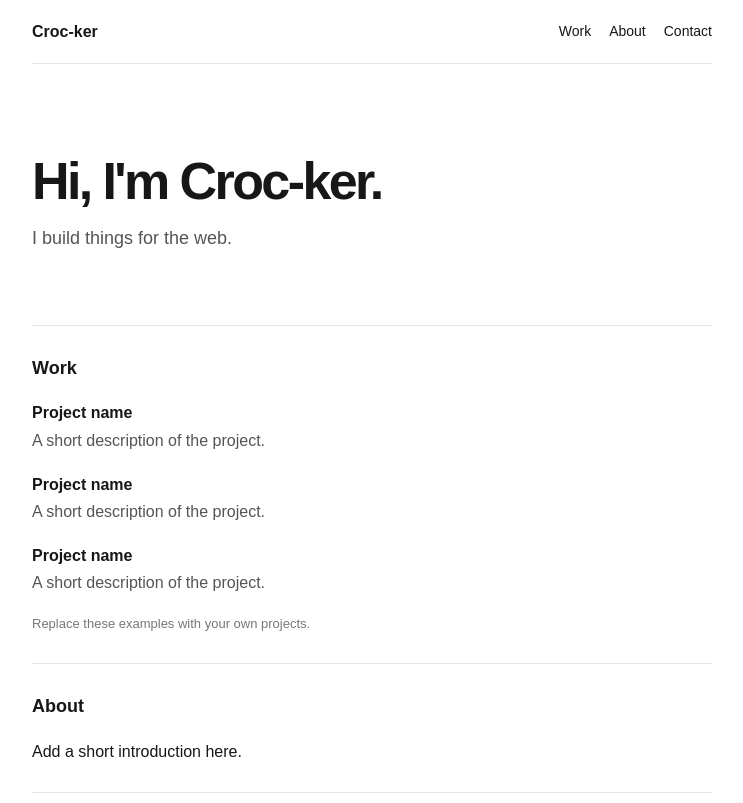
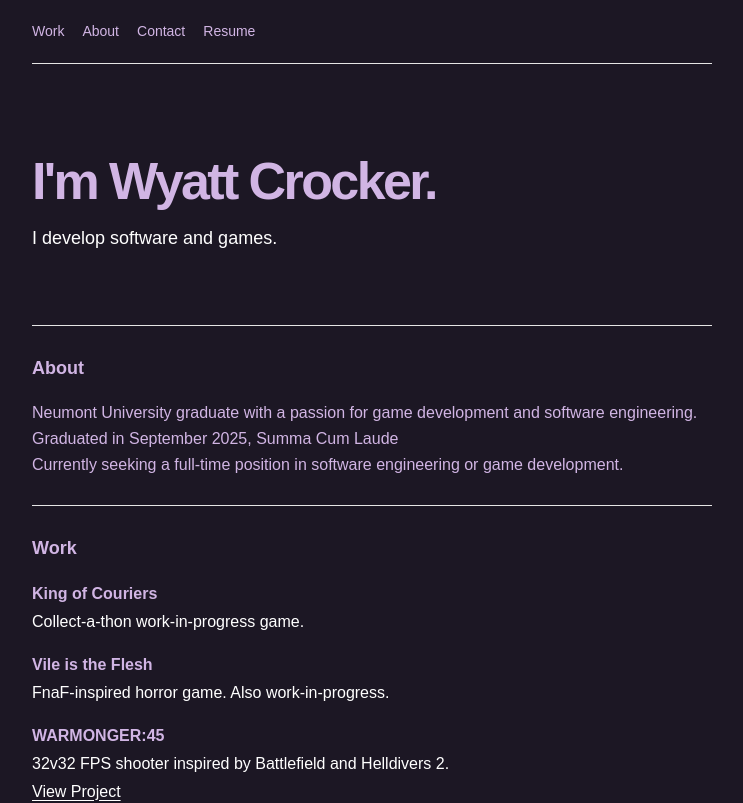
Before and after one commit to Croc-ker/croc-ker.github.io, a Next.js app: page / in a window 1280 px wide. Shown: the top 803 px of the page, without its empty margins (268-1011 px from the left). Built offline with nearby package versions, Linux system fonts and the light colour scheme.

Commit message:
made it a lil better

```diff
--- a/app/globals.css
+++ b/app/globals.css
@@ -1,8 +1,8 @@
 :root {
   color-scheme: light;
   font-family: Arial, Helvetica, sans-serif;
-  color: #171717;
-  background: #fff;
+  color: #d1b5e4;
+  background: #1c1724;
   font-synthesis: none;
   text-rendering: optimizeLegibility;
   -webkit-font-smoothing: antialiased;
@@ -79,7 +79,7 @@
 
 .intro p {
   margin: 12px 0 0;
-  color: #555;
+  color: #ffffff;
   font-size: 18px;
 }
 
@@ -117,12 +117,12 @@
 
 .project p {
   margin: 2px 0 0;
-  color: #555;
+  color: #ffffff;
 }
 
 .hint {
   margin-top: 18px !important;
-  color: #777;
+  color: #ffffff;
   font-size: 13px;
 }
 
--- a/app/layout.tsx
+++ b/app/layout.tsx
@@ -1,17 +1,16 @@
 import type { Metadata } from "next";
+// @ts-expect-error
 import "./globals.css";
 
 export const metadata: Metadata = {
-  title: "Croc-ker — Developer & Designer",
+  title: "Wyatt Crocker, Software Engineer & Game Developer",
   description:
-    "The personal portfolio of Croc-ker — building thoughtful digital experiences for the web.",
-  metadataBase: new URL("https://croc-ker.github.io"),
+    "Wyatt Crocker's portfolio.",
   openGraph: {
-    title: "Croc-ker — Developer & Designer",
+    title: "Wyatt Crocker, Software Engineer & Game Developer",
     description:
-      "Building thoughtful digital experiences for the web. Take a look at selected work and say hello.",
-    url: "https://croc-ker.github.io",
-    siteName: "Croc-ker",
+      "hi am wyatt i make things",
+    siteName: "Wyatt Crocker",
     type: "website",
   },
 };
--- a/app/page.tsx
+++ b/app/page.tsx
@@ -1,29 +1,34 @@
 const projects = [
-  { name: "Project name", description: "A short description of the project." },
-  { name: "Project name", description: "A short description of the project." },
-  { name: "Project name", description: "A short description of the project." },
+  { name: "King of Couriers", description: "Collect-a-thon work-in-progress game." },
+  { name: "Vile is the Flesh", description: "FnaF-inspired horror game. Also work-in-progress." },
+  { name: "WARMONGER:45", description: "32v32 FPS shooter inspired by Battlefield and Helldivers 2.", link: "https://store.steampowered.com/app/3512780/WARMONGER45/" },
 ];
 
 export default function Home() {
   return (
     <div className="page">
       <header className="site-header">
-        <a className="site-name" href="#home">
-          Croc-ker
-        </a>
+
         <nav aria-label="Main navigation">
           <a href="#work">Work</a>
           <a href="#about">About</a>
           <a href="#contact">Contact</a>
+          <a href="https://rx.cv/wyatt.crockerm">Resume</a>
         </nav>
       </header>
 
       <main>
         <section className="intro" id="home">
-          <h1>Hi, I&apos;m Croc-ker.</h1>
-          <p>I build things for the web.</p>
+          <h1>I'm Wyatt Crocker.</h1>
+          <p>I develop software and games.</p>
         </section>
 
+        <section className="section" id="about">
+          <h2>About</h2>
+          <p>Neumont University graduate with a passion for game development and software engineering. </p>
+          <p>Graduated in September 2025, Summa Cum Laude</p>
+          <p>Currently seeking a full-time position in software engineering or game development.</p>
+        </section>
         <section className="section" id="work">
           <h2>Work</h2>
           <ul className="projects">
@@ -31,21 +36,30 @@
               <li className="project" key={index}>
                 <h3>{project.name}</h3>
                 <p>{project.description}</p>
+                {project.link && (
+                  <p>
+                    <a href={project.link} target="_blank" rel="noopener noreferrer
+">                      View Project
+                    </a>
+                  </p>
+                )}
               </li>
             ))}
           </ul>
-          <p className="hint">Replace these examples with your own projects.</p>
         </section>
 
-        <section className="section" id="about">
-          <h2>About</h2>
-          <p>Add a short introduction here.</p>
-        </section>
+
 
         <section className="section" id="contact">
           <h2>Contact</h2>
           <p>
             <a href="https://github.com/Croc-ker">GitHub</a>
+          </p>
+          <p>
+            <a href="https://www.linkedin.com/in/wyattcrocker/">LinkedIn</a>
+          </p>
+          <p>
+            <a href="mailto:wyattcrockerm@gmail.com">Email</a>
           </p>
         </section>
       </main>
```
Also changed, not shown: app/icon.png (added).
